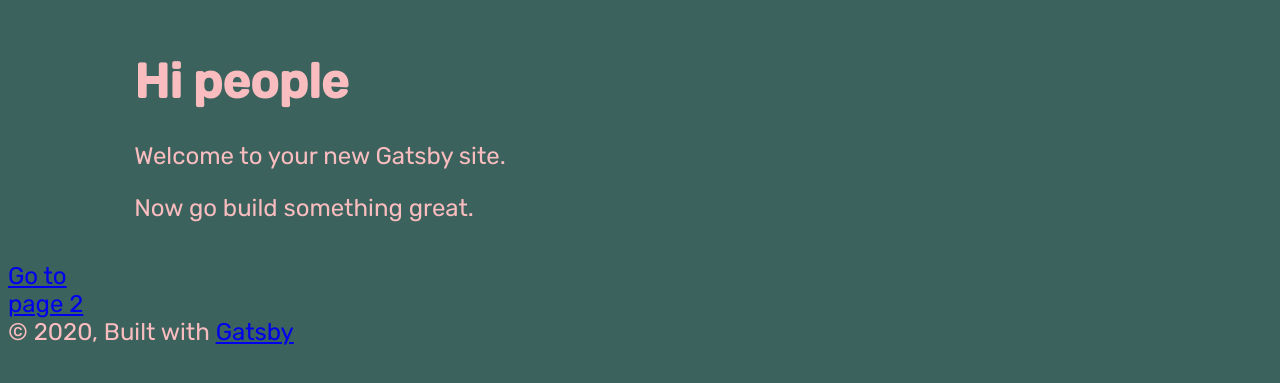
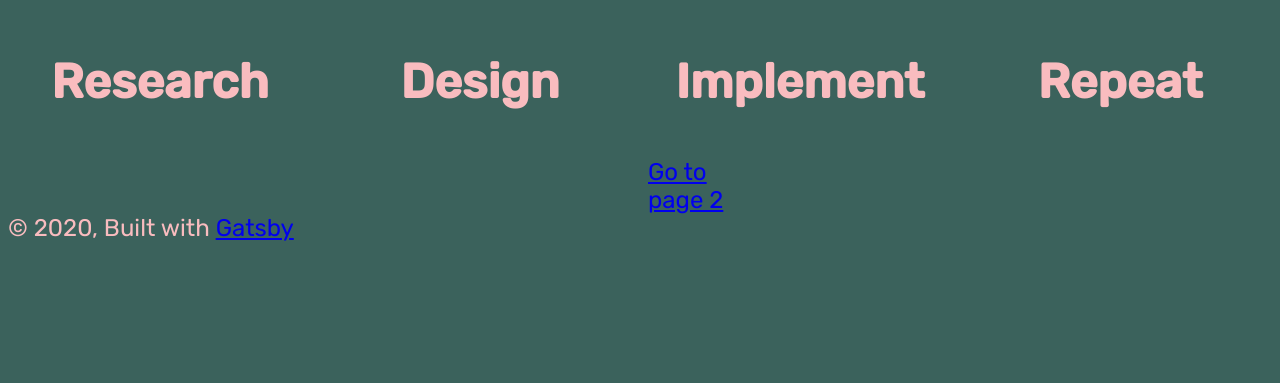
Before and after one commit to carjimfa/dunkelheit-and-draper-web, a Gatsby site: page / in a window 1280 px wide. Shown: the part 143-526 px from the top of the page. Built offline with nearby package versions, Linux system fonts and the light colour scheme; Gatsby itself is replaced by a stand-in of ours; a web font is replaced by a local one.

Commit message:
Adds home workflow words

```diff
--- a/src/components/header.js
+++ b/src/components/header.js
@@ -41,9 +41,6 @@ const Header = ({ siteTitle }) => {
       }
     `);
 
-  const backgroundStyles = `
-    url(${data.versionImage.edges[0].node.publicURL});
-  `;
 
   let result=<header
     style={{
--- a/src/pages/index.js
+++ b/src/pages/index.js
@@ -8,11 +8,12 @@ import SEO from "../components/seo"
 const IndexPage = () => (
   <Layout>
     <SEO title="Home" />
-    <div className="col-6">
-      <h1>Hi people</h1>
-      <p>Welcome to your new Gatsby site.</p>
-      <p>Now go build something great.</p>
-    </div>
+
+    <div className="col-3"><h1>Research</h1></div>
+    <div className="col-3"><h1>Design</h1></div>
+    <div className="col-3"><h1>Implement</h1></div>
+    <div className="col-3"><h1>Repeat</h1></div>
+
     <div className="col-6">
 
     </div>
```
